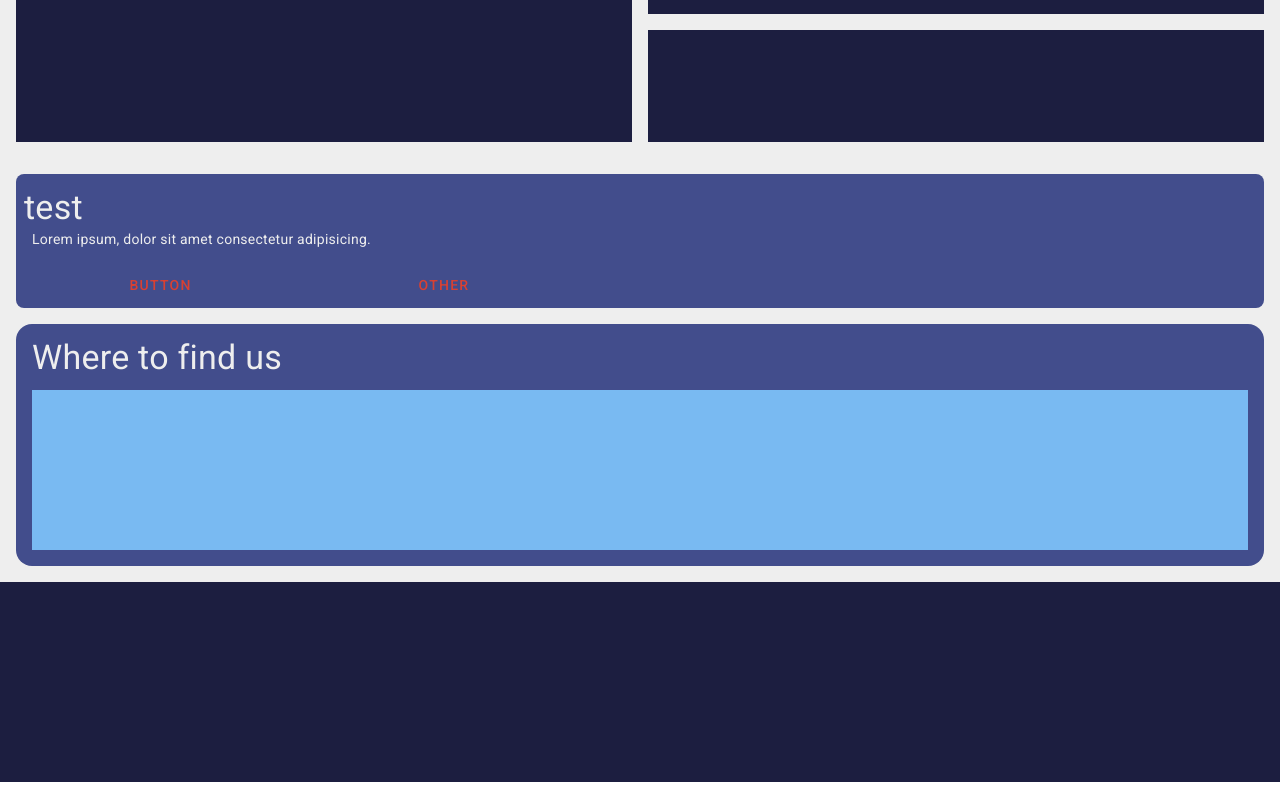
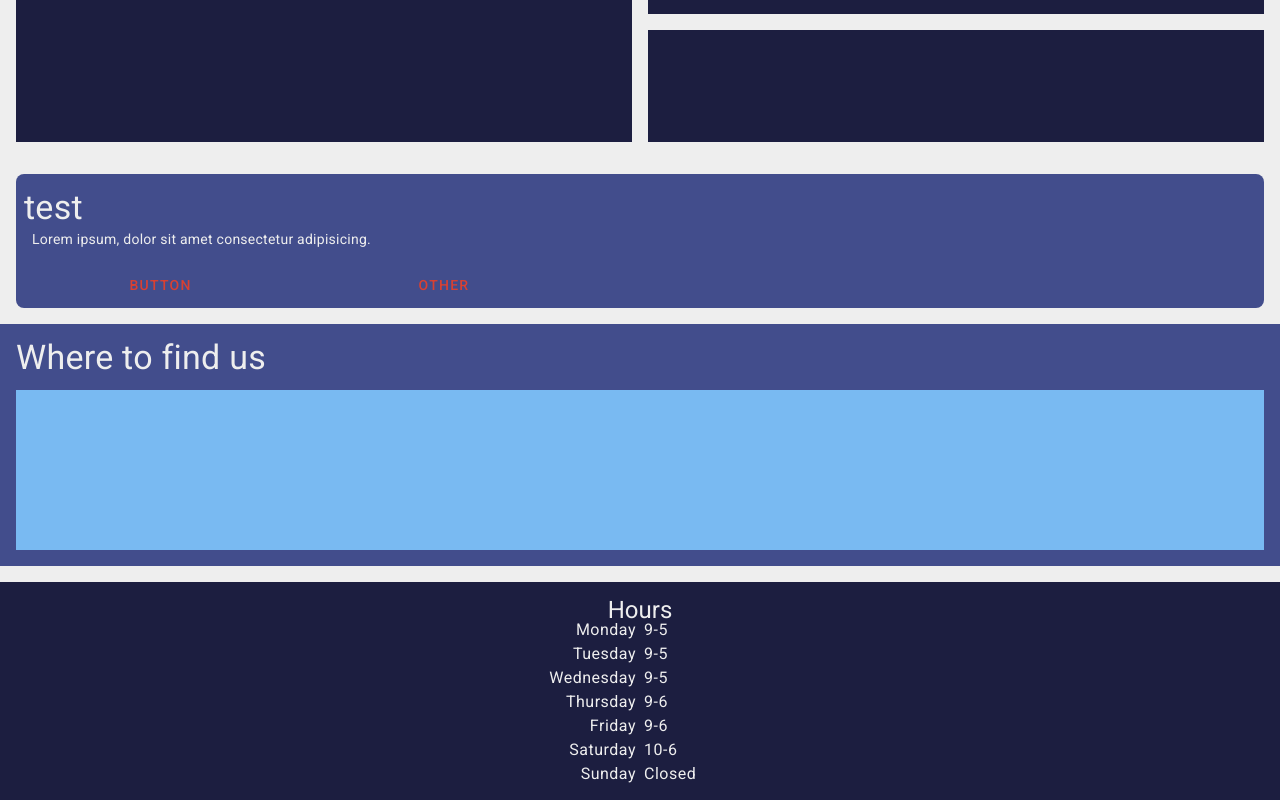
Before and after one commit to BenLirio/healthy-smile-mobile-wire, a React (Create React App) app: page / in a window 1280 px wide. Shown: the part 1206-2006 px from the top of the page. Built offline with nearby package versions, Linux system fonts and the light colour scheme.

Commit message:
Finnish the skeleton

```diff
--- a/src/components/Map/Map.module.scss
+++ b/src/components/Map/Map.module.scss
@@ -2,10 +2,9 @@
 .Map {
   background: $secondary;
   min-height: 50px;
-  margin: 0 $_1 $_1;
+  margin: 0 0 $_1;
   overflow: hidden;
   padding-top: $_1;
-  border-radius: $_1;
 }
 .Title {
   margin: 0 $_1 $_1;
--- a/src/containers/Footer/Footer.js
+++ b/src/containers/Footer/Footer.js
@@ -1,6 +1,57 @@
 import React from 'react'
 import classes from './Footer.module.scss'
+import Text from '../../components/Text/Text'
 
 export default function Footer() {
-  return <div className={classes.Footer}></div>
+  return (
+    <div className={classes.Footer}>
+      <div className={classes.Title}>
+        <Text type='headline5' color='light'>
+          Hours
+        </Text>
+      </div>
+      <div className={classes.Mon}>
+        <Text color='light'>Monday</Text>
+      </div>
+      <div className={classes.MonT}>
+        <Text color='light'>9-5</Text>
+      </div>
+      <div className={classes.Tue}>
+        <Text color='light'>Tuesday</Text>
+      </div>
+      <div className={classes.TueT}>
+        <Text color='light'>9-5</Text>
+      </div>
+      <div className={classes.Wed}>
+        <Text color='light'>Wednesday</Text>
+      </div>
+      <div className={classes.WedT}>
+        <Text color='light'>9-5</Text>
+      </div>
+      <div className={classes.Trs}>
+        <Text color='light'>Thursday</Text>
+      </div>
+      <div className={classes.TrsT}>
+        <Text color='light'>9-6</Text>
+      </div>
+      <div className={classes.Fri}>
+        <Text color='light'>Friday</Text>
+      </div>
+      <div className={classes.FriT}>
+        <Text color='light'>9-6</Text>
+      </div>
+      <div className={classes.Sat}>
+        <Text color='light'>Saturday</Text>
+      </div>
+      <div className={classes.SatT}>
+        <Text color='light'>10-6</Text>
+      </div>
+      <div className={classes.Sun}>
+        <Text color='light'>Sunday</Text>
+      </div>
+      <div className={classes.SunT}>
+        <Text color='light'>Closed</Text>
+      </div>
+    </div>
+  )
 }
--- a/src/containers/Footer/Footer.module.scss
+++ b/src/containers/Footer/Footer.module.scss
@@ -1,5 +1,65 @@
 @import '../../variables.scss';
 .Footer {
   background: $dark;
-  height: $Footer-height;
+  padding-top: $_1;
+  padding-bottom: 10px;
+  display: grid;
+  grid-template-columns: repeat(2, 1fr);
+  grid-template-rows: repeat(8, 1fr);
+  grid-column-gap: $_05;
+
+  text-align: left;
 }
+.Title {
+  text-align: center;
+  grid-area: 1 / 1 / 2 / 3;
+}
+.Mon {
+  text-align: right;
+  grid-area: 2 / 1 / 3 / 2;
+}
+.MonT {
+  grid-area: 2 / 2 / 3 / 3;
+}
+.Tue {
+  text-align: right;
+  grid-area: 3 / 1 / 4 / 2;
+}
+.TueT {
+  grid-area: 3 / 2 / 4 / 3;
+}
+.Wed {
+  text-align: right;
+  grid-area: 4 / 1 / 5 / 2;
+}
+.WedT {
+  grid-area: 4 / 2 / 5 / 3;
+}
+.Trs {
+  text-align: right;
+  grid-area: 5 / 1 / 6 / 2;
+}
+.TrsT {
+  grid-area: 5 / 2 / 6 / 3;
+}
+.Fri {
+  text-align: right;
+  grid-area: 6 / 1 / 7 / 2;
+}
+.FriT {
+  grid-area: 6 / 2 / 7 / 3;
+}
+.Sat {
+  text-align: right;
+  grid-area: 7 / 1 / 8 / 2;
+}
+.SatT {
+  grid-area: 7 / 2 / 8 / 3;
+}
+.Sun {
+  text-align: right;
+  grid-area: 8 / 1 / 9 / 2;
+}
+.SunT {
+  grid-area: 8 / 2 / 9 / 3;
+}
```
